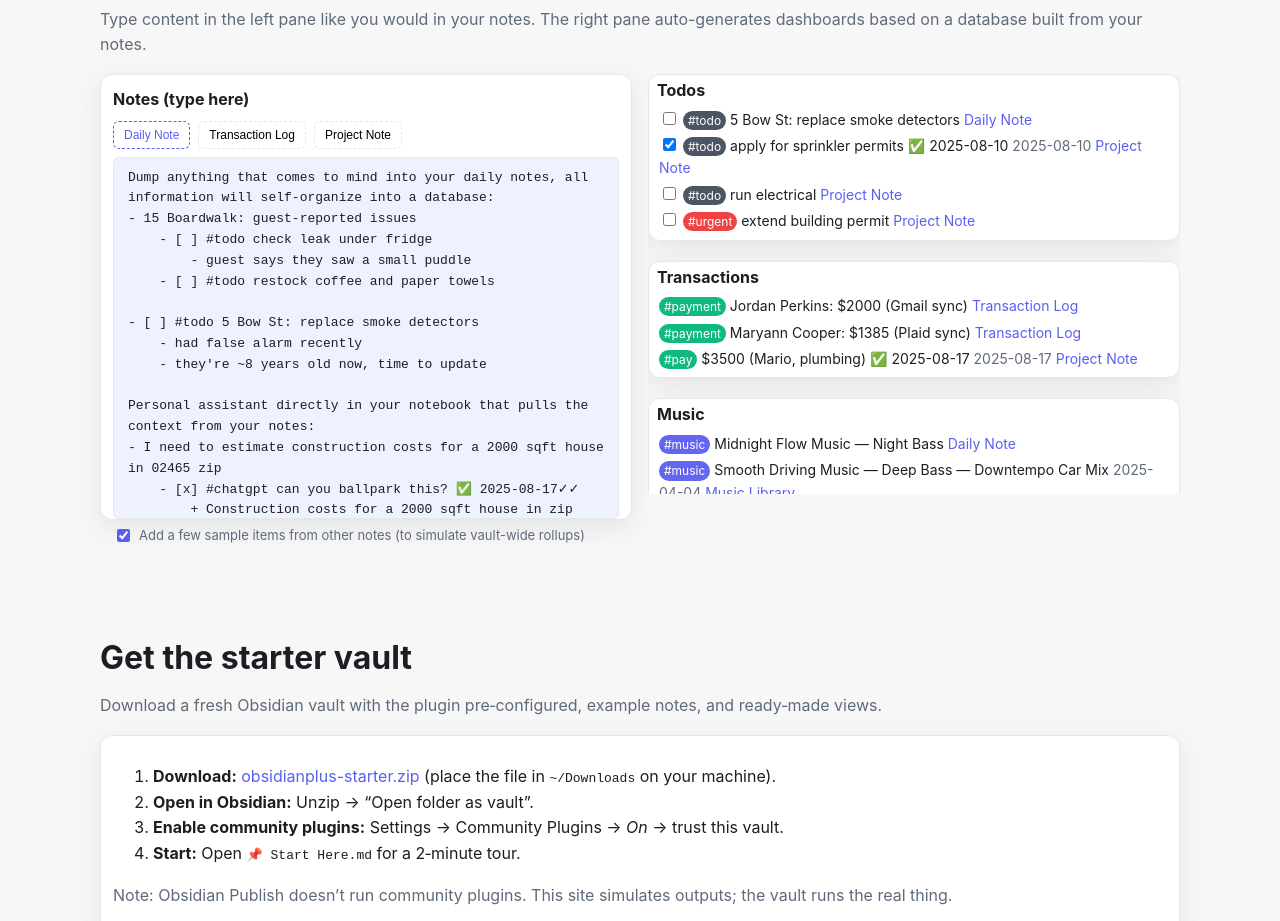
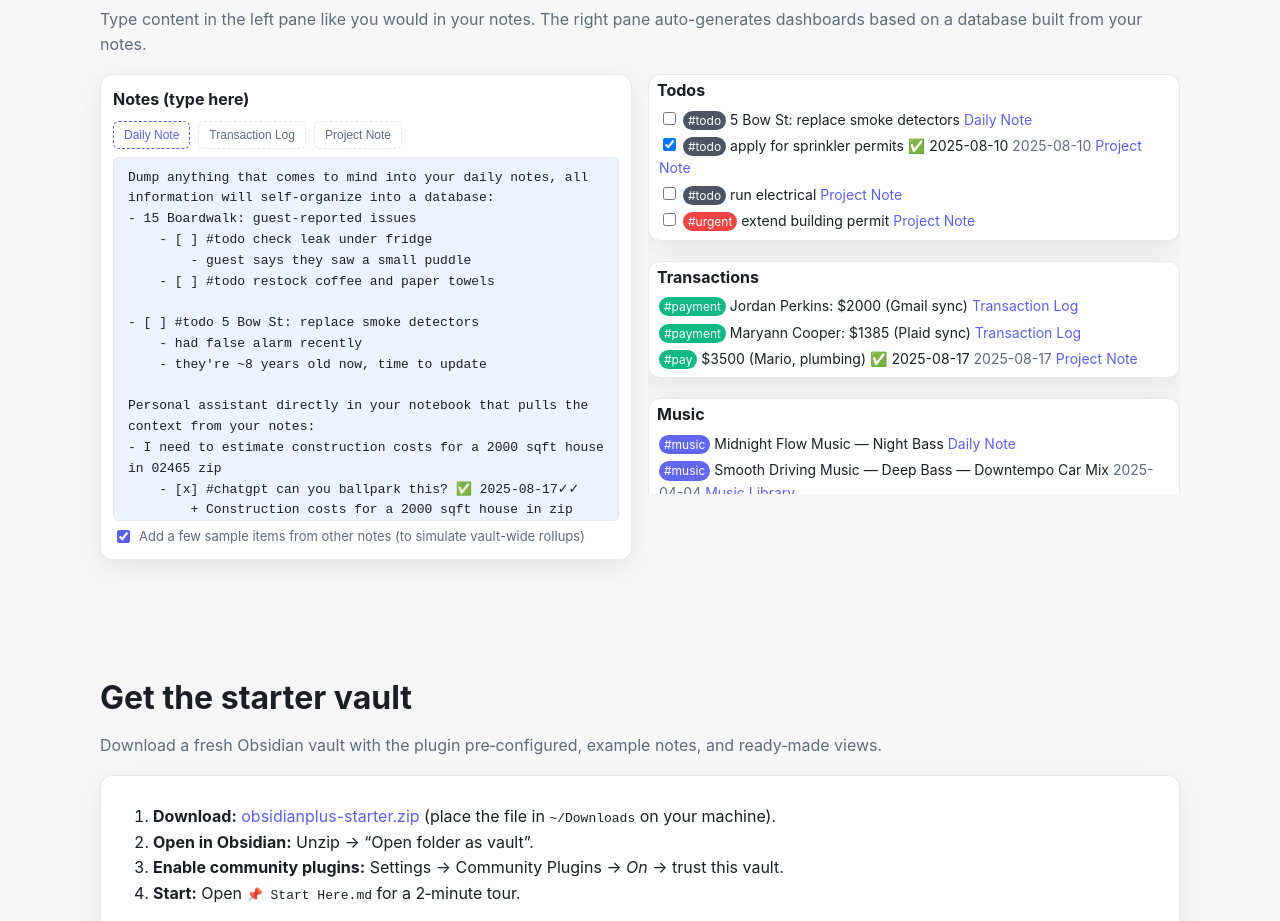
Before and after one commit to atsepkov/obsidian-plus-landing, a plain HTML site: page index.html in a window 1280 px wide. Shown: the part 2114-3035 px from the top of the page. Drawn offline with nearby package versions, Linux system fonts and the light colour scheme.

Commit message:
minor styling fixes

```diff
--- a/index.html
+++ b/index.html
@@ -112,7 +112,7 @@
     .demo-controls input, .demo-controls select { width: 100%; padding: 10px 12px; border: 1px solid var(--border); border-radius: 10px; background: var(--bg-secondary); color: var(--text-normal);
       box-shadow: inset 0 1px 0 rgba(0,0,0,.02); }
     .note-tabs { display:flex; gap:8px; flex-wrap: wrap; margin: 8px 0px; }
-    .note-tab { font-size:12px; padding:6px 10px; border:1px dashed var(--border); border-radius:var(--radius-md); background:transparent; cursor:pointer; }
+    .note-tab { font-size:12px; padding:6px 10px; border:1px dashed var(--border); border-radius:var(--radius-md); background:transparent; cursor:pointer; color:var(--text-muted); }
     .note-tab.active, .note-tab:hover { border-color:var(--accent); color:var(--accent); }
 
     table { width: 100%; border-collapse: collapse; }
@@ -139,7 +139,7 @@
     .cm-bullet-star { color:#ef4444; }
     .cm-bullet-dash { color:var(--text-normal); }
 
-    #notePanel { display:flex; flex-direction:column; height:420px; }
+    #notePanel { display:flex; flex-direction:column; height:460px; }
     #previewPanel { height:420px; overflow:auto; }
     #editorWrap { flex:1; min-height:360px; }
 
```
